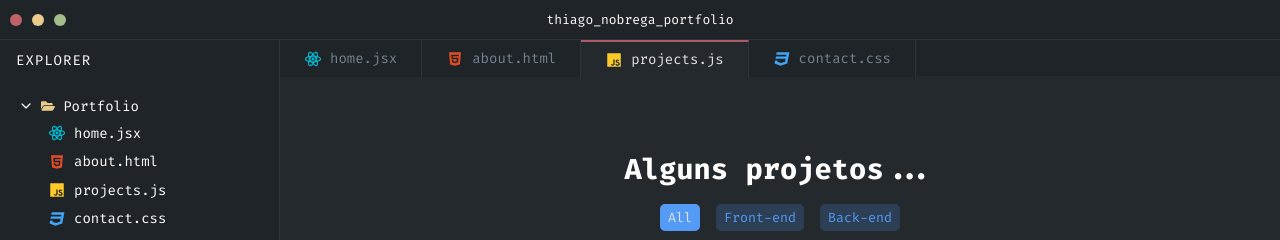
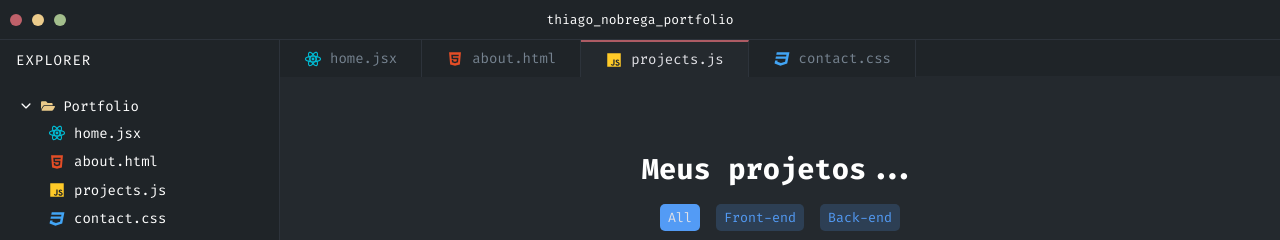
Before and after one commit to thiagosousa-dev/myPortfolio, a React (Create React App) app: page /projects in a window 1280 px wide. Shown: the top 240 px of the page. Built offline with nearby package versions, Linux system fonts and the light colour scheme; a web font is replaced by a local one.

Commit message:
feat: tela de projetos

```diff
--- a/src/pages/Projects.js
+++ b/src/pages/Projects.js
@@ -23,7 +23,7 @@ function Projects() {
         <Header />
         <MenuMobile />
         <main className="main-wrapper projects">
-          <h1 className="title">Alguns projetos...</h1>
+          <h1 className="title">Meus projetos...</h1>
           <div className="btn-container">
             <button
               type="button"
@@ -50,7 +50,7 @@ function Projects() {
           <div className="projects-container">
             {filterProjects().map(({type, name, src, repository, description, site, technologies }, index) => (
               <div key={index} className="card-project">
-                <div>
+                <div className="img-container">
                   <img src={src} alt="Imagem do projeto" className="img-project"/>
                 </div>
                 <h2 className="title-project">{name}</h2>
```
